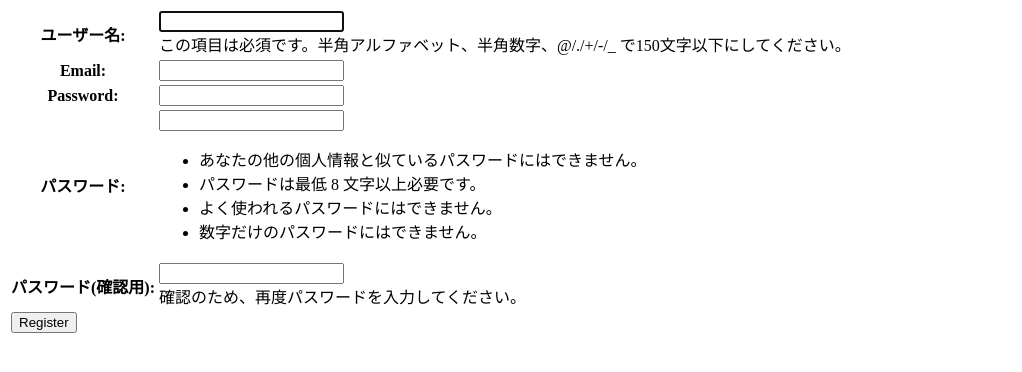
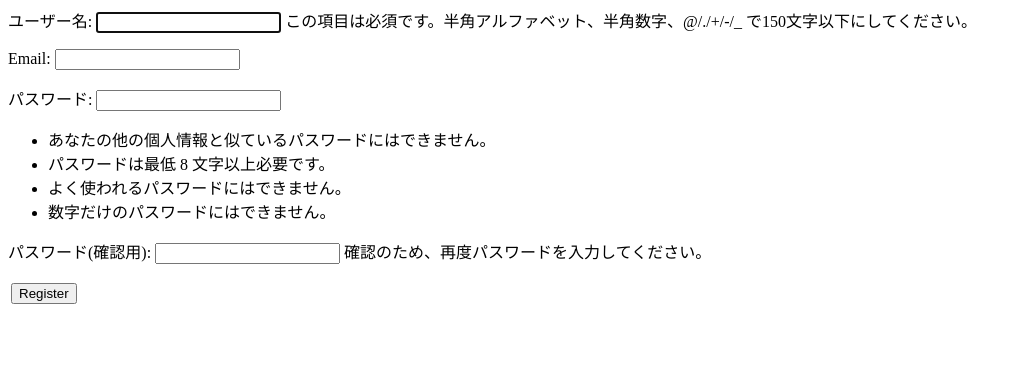
Before and after one commit to izumitomo/twitter-clone, a Django app: page /register/ in a window 1280 px wide. Shown: the top 372 px of the page, without its empty margins (0-1022 px from the left). Run offline with Django 3.2, Linux system fonts and the light colour scheme.

Commit message:
password1とpassword2を追加

```diff
--- a/account/forms.py
+++ b/account/forms.py
@@ -5,4 +5,4 @@ from .models import Account
 class RegisterForm(UserCreationForm):
     class Meta:
         model = Account
-        fields = ('username', 'email', 'password')
+        fields = ('username', 'email', 'password1', 'password2')
--- a/account/templates/account/register.html
+++ b/account/templates/account/register.html
@@ -6,7 +6,7 @@
         <form action="" method="post">
             {% csrf_token %}
             <table>
-                {{form.as_table}}
+                {{form.as_p}}
                 <tr><td colspan='2'><input type="submit" value="Register"></td></tr>
                 <!--<tr><td colspan='2'><input type="register" value="Register"></td></tr>　はボタンにならない-->
             </table>
```
